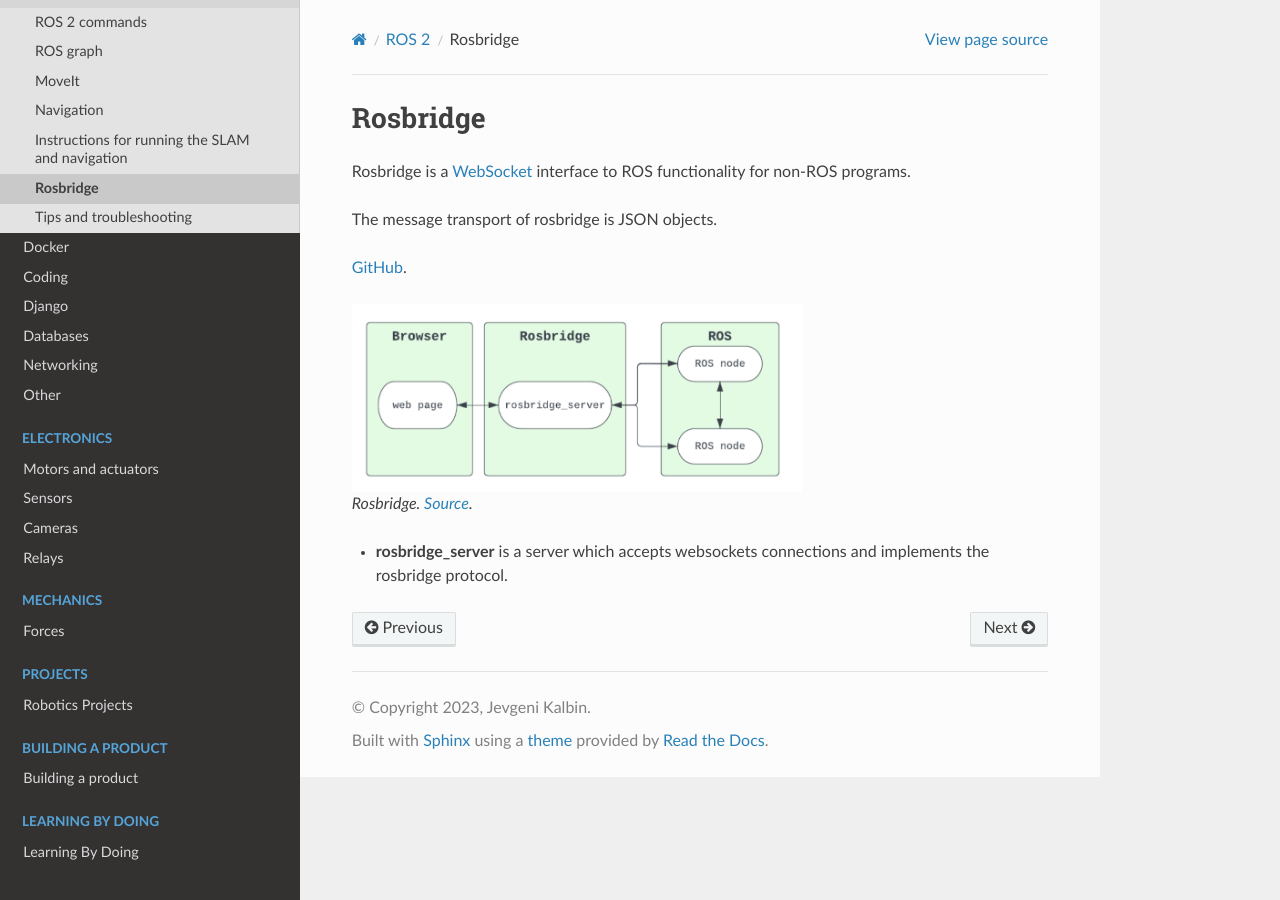
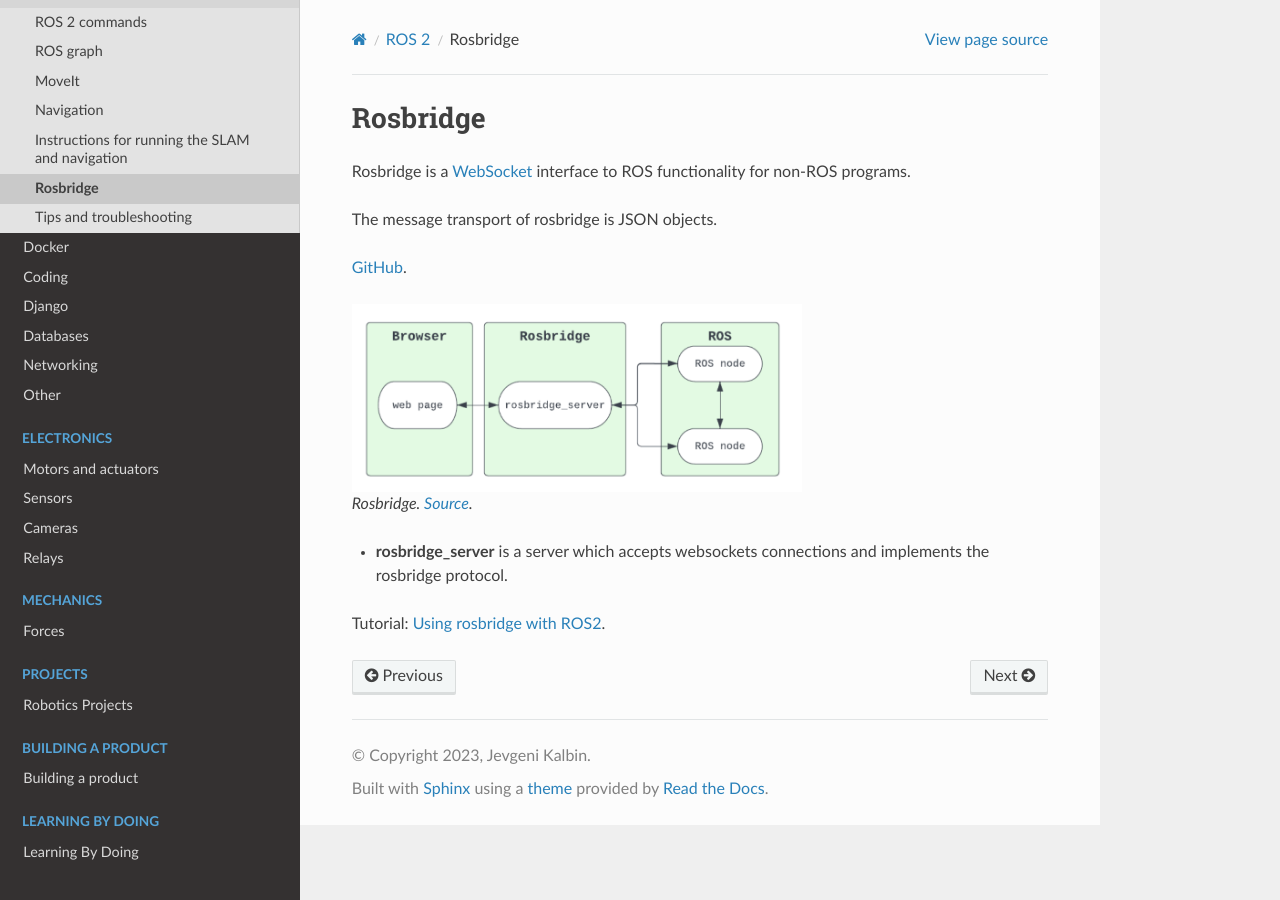
Before and after one commit to jevgenik/manuals, a Sphinx documentation site: the page built from source/files/software/ros2/rosweb.rst, in a window 1280 px wide. Built offline with Sphinx 7.4.7 and the Read the Docs theme 2.0.0, drawn with Linux system fonts in a browser that asks for light colours.

Commit message:
rosbridge tutorial

```diff
--- a/source/files/software/ros2/rosweb.rst
+++ b/source/files/software/ros2/rosweb.rst
@@ -14,3 +14,5 @@ The message transport of rosbridge is JSON objects.
 
 
 * **rosbridge_server** is a server which accepts websockets connections and implements the rosbridge protocol.
+
+Tutorial: `Using rosbridge with ROS2 <https://foxglove.dev/blog/using-rosbridge-with-ros2>`_.
```
